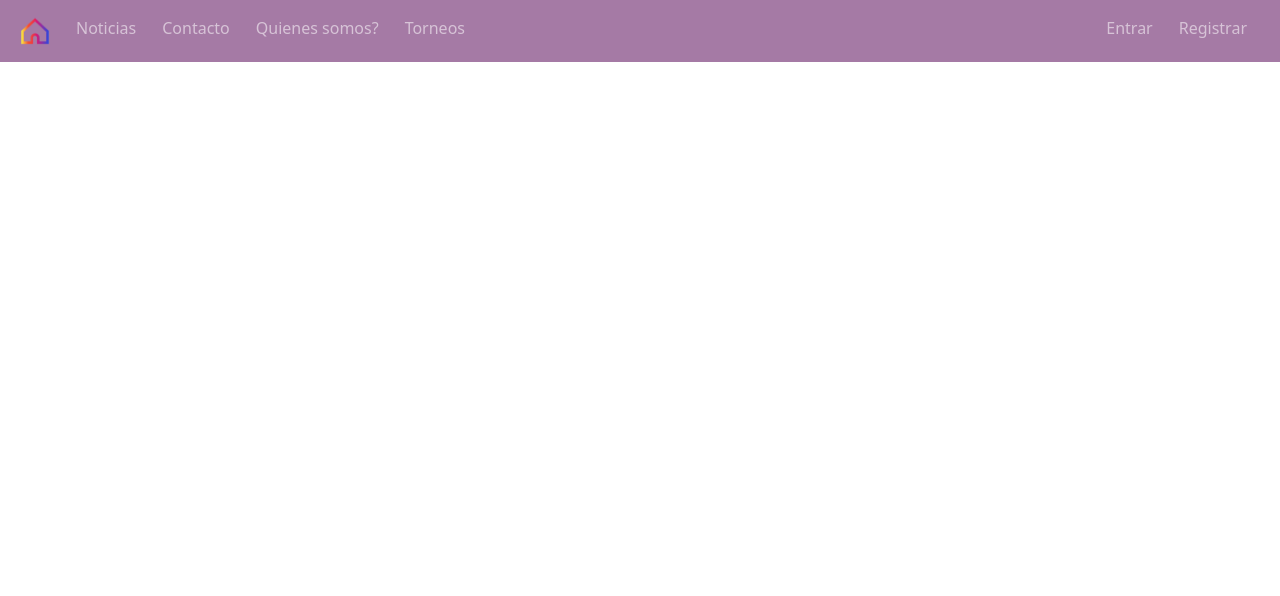
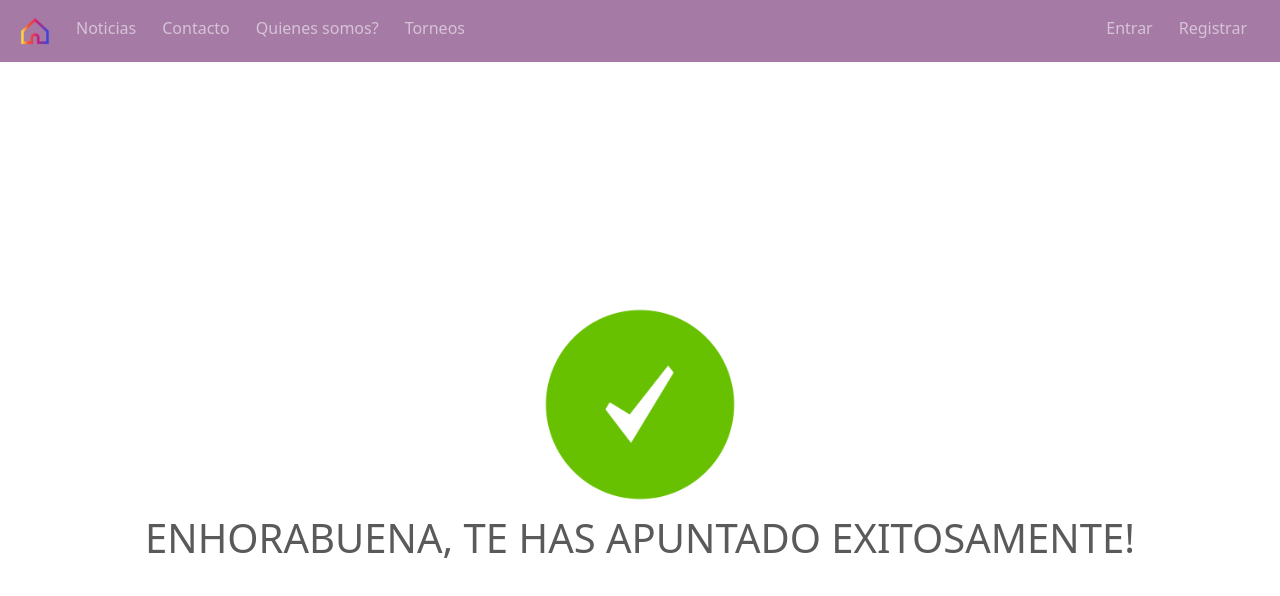
Before and after one commit to AntoniJordiNogueraRecasen/DisFun-Cup, a React (Create React App) app in the folder front-end/: page /apuntado in a window 1280 px wide. Shown: the top 596 px of the page. Built offline with nearby package versions, Linux system fonts and the light colour scheme; no server answers.

Commit message:
pagina de apuntado

```diff
--- a/front-end/src/App.js
+++ b/front-end/src/App.js
@@ -11,6 +11,7 @@ import Contact from "./Contact.js";
 import Cups from "./Cups.js";
 import News from "./News.js";
 import Torneo from "./Torneo";
+import Apuntado from "./Apuntado";
 import { BrowserRouter, Link, Switch, Route } from "react-router-dom";
 import { Container, Row, Col } from "reactstrap";
 
@@ -91,6 +92,7 @@ function App() {
             <Route path="/cups" render={() => <Cups />} />
             <Route path="/news" render={() => <News />} />
             <Route path="/torneo" render={() => <Torneo torneos={torneos} />} />
+            <Route path="/apuntado" render={() => <Apuntado />} />
           </Switch>
         </Container>
       </BrowserRouter>
--- /dev/null
+++ b/front-end/src/Apuntado.js
@@ -0,0 +1,26 @@
+import "./style/App.css";
+import React from "react";
+import "./style/bootstrap.min.css";
+import { Button } from "reactstrap";
+
+import { BrowserRouter, Link, Switch, Route } from "react-router-dom";
+import { Container, Row, Col } from "reactstrap";
+import "./style/Apuntado.css";
+import doneImg from "./img/doneImg.png";
+
+function Apuntado() {
+  return (
+    <>
+      <Container>
+        <Row>
+          <Col lg="12" className="colDiv">
+            <img className="doneImg" src={doneImg} alt="done"></img>
+            <h1>ENHORABUENA, TE HAS APUNTADO EXITOSAMENTE!</h1>
+          </Col>
+        </Row>
+      </Container>
+    </>
+  );
+}
+
+export default Apuntado;
--- a/front-end/src/Cups.js
+++ b/front-end/src/Cups.js
@@ -12,9 +12,9 @@ function Lol() {
       <div class="col fondo">
         <div class="card card-cover h-100 overflow-hidden text-white bg-dark rounded-5 shadow-lg fondoLol">
           <div>
-            <a href="#" class="rainbow-button">
+            <Link to="/apuntado" className="linkToSee rainbow-button">
               Apuntate
-            </a>
+            </Link>
             <div className="linkToSeeDiv">
               <Link to="/torneo" className="linkToSee">
                 VER
@@ -32,9 +32,9 @@ function Clash() {
       <div class="col fondo">
         <div class="card card-cover h-100 overflow-hidden text-white bg-dark rounded-5 shadow-lg fondoClash">
           <div>
-            <a href="#" class="rainbow-button">
+            <Link to="/apuntado" className="linkToSee rainbow-button">
               Apuntate
-            </a>
+            </Link>
             <div className="linkToSeeDiv">
               <Link to="/torneo" className="linkToSee">
                 VER
@@ -52,9 +52,9 @@ function Fifa() {
       <div class="col fondo">
         <div class="card card-cover h-100 overflow-hidden text-white bg-dark rounded-5 shadow-lg fondoFifa">
           <div>
-            <a href="#" class="rainbow-button">
+            <Link to="/apuntado" className="linkToSee rainbow-button">
               Apuntate
-            </a>
+            </Link>
             <div className="linkToSeeDiv">
               <Link to="/torneo" className="linkToSee">
                 VER
@@ -72,9 +72,9 @@ function Pubg() {
       <div class="col fondo">
         <div class="card card-cover h-100 overflow-hidden text-white bg-dark rounded-5 shadow-lg fondoPUBG">
           <div>
-            <a href="#" class="rainbow-button">
+            <Link to="/apuntado" className="linkToSee rainbow-button">
               Apuntate
-            </a>
+            </Link>
             <div className="linkToSeeDiv">
               <Link to="/torneo" className="linkToSee">
                 VER
@@ -92,9 +92,9 @@ function GTS() {
       <div class="col fondo">
         <div class="card card-cover h-100 overflow-hidden text-white bg-dark rounded-5 shadow-lg fondoGTS">
           <div>
-            <a href="#" class="rainbow-button">
+            <Link to="/apuntado" className="linkToSee rainbow-button">
               Apuntate
-            </a>
+            </Link>
             <div className="linkToSeeDiv">
               <Link to="/torneo" className="linkToSee">
                 VER
@@ -112,9 +112,9 @@ function Fortnite() {
       <div class="col fondo ">
         <div class="card card-cover h-100 overflow-hidden text-white bg-dark rounded-5 shadow-lg fondoFortnite ">
           <div>
-            <a href="#" class="rainbow-button">
+            <Link to="/apuntado" className="linkToSee rainbow-button">
               Apuntate
-            </a>
+            </Link>
             <div className="linkToSeeDiv">
               <Link to="/torneo" className="linkToSee">
                 VER
--- /dev/null
+++ b/front-end/src/style/Apuntado.css
@@ -0,0 +1,8 @@
+.doneImg {
+  width: 20%;
+}
+
+.colDiv {
+  margin-top: 20%;
+  text-align: center;
+}
```
Also changed, not shown: front-end/src/img/doneImg.png (added).
